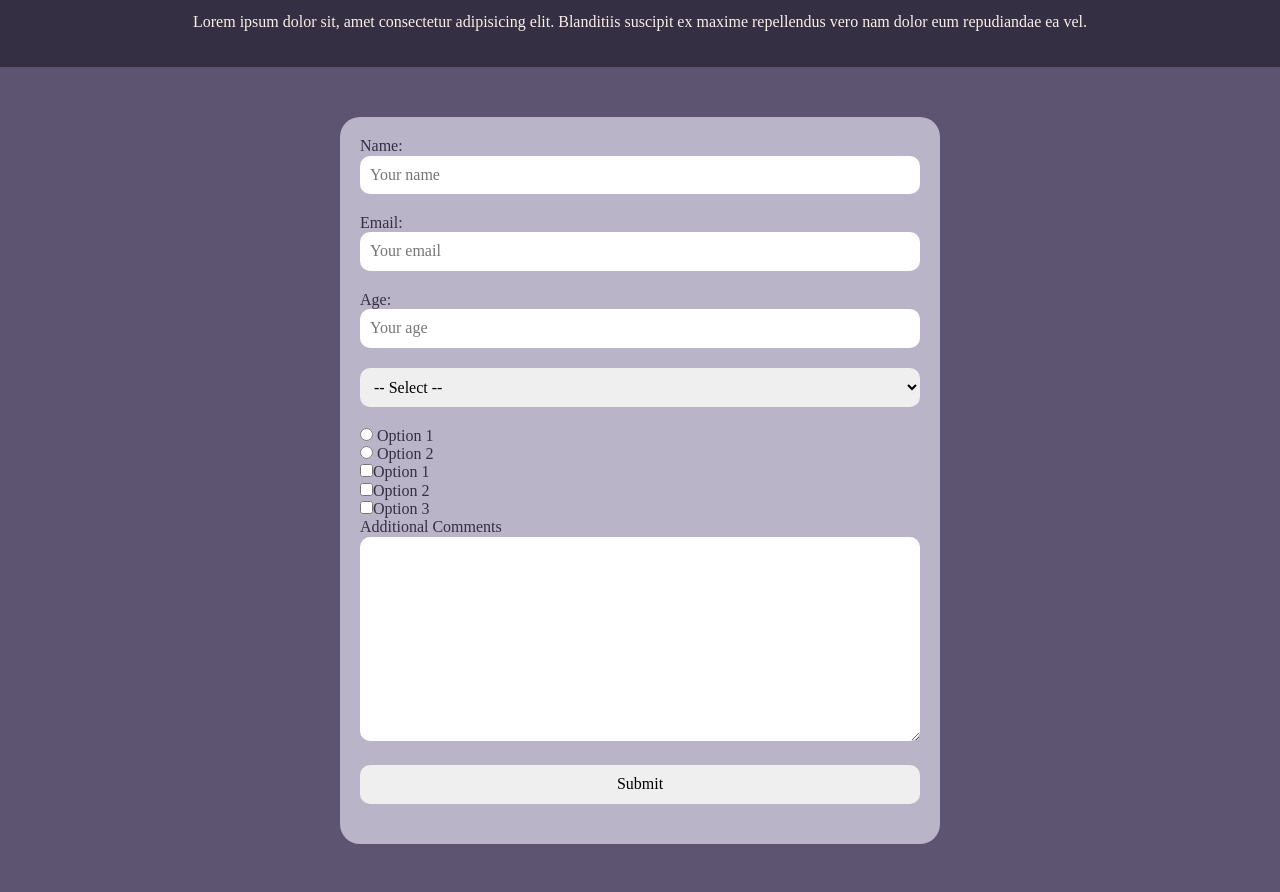
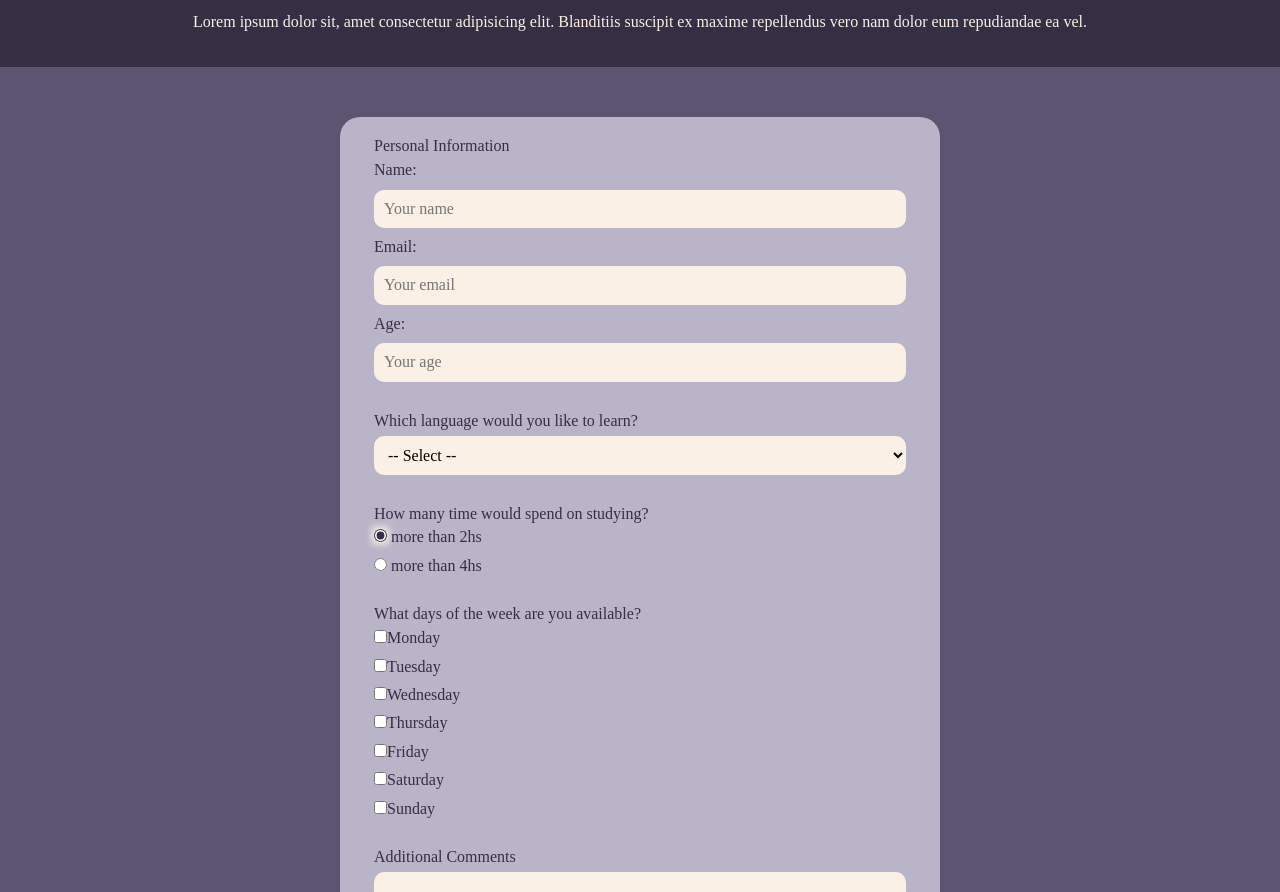
Before and after one commit to francoamori/survey_form, a plain HTML site: page index.html in a window 1280 px wide. Shown: the part 60-952 px from the top of the page. Drawn offline with nearby package versions, Linux system fonts and the light colour scheme.

Commit message:
Add some styles for submit, radio and checkbox inputs

```diff
--- a/index.html
+++ b/index.html
@@ -16,41 +16,74 @@
     </header>
 
     <form action="" id="survey-form">
+
+        <fieldset>
+            <legend>Personal Information</legend>
             <label for="name" id="name-label">Name: </label>
             <input placeholder="Your name" required type="text" id="name">
-
             <label for="email" id="email-label">Email: </label>
             <input placeholder="Your email" required pattern="[a-z0-9._%+-]+@[a-z0-9.-]+\.[a-z]{2,4}$" type="email" id="email">
             <label for="number" id="number-label">Age: </label>
             <input placeholder="Your age" type="number" name="" id="number" pattern="[0-9]\d{0,100}" min="0" max="100">
+        </fieldset>
 
-        <select name="" id="dropdown">
+        <fieldset>
+            <legend>Which language would you like to learn?</legend>
+
+            <select name="language" id="dropdown">
                 <option selected disabled value="">-- Select --</option>
-            <option value=""></option>
-            <option value=""></option>
+                <option value="">Java</option>
+                <option value="">Python</option>
+                <option value="">JavaScript</option>
+                <option value="">C++</option>
+                <option value="">C#</option>
             </select>
+        </fieldset>
+
+        <fieldset>
+            <legend>How many time would spend on studying?</legend>
 
             <div>
-            <label for=""><input type="radio" name="name-attribute" value="option-1"> Option 1</label>
+                <label for=""><input type="radio" name="name-attribute" value="2" checked> more than 2hs</label>
             </div>
             <div>
-            <label for=""><input type="radio" name="name-attribute" value="option-2"> Option 2</label>
+                <label for=""><input type="radio" name="name-attribute" value="4"> more than 4hs</label>
             </div>
+        </fieldset>
+
+        <fieldset>
+            <legend>What days of the week are you available?</legend>
 
             <div>
-            <label for=""><input type="checkbox" name="" value="option 1">Option 1</label>
+                <label for=""><input type="checkbox" name="" value="option 1">Monday</label>
             </div>
             <div>
-            <label for=""><input type="checkbox" name="" value="option 2">Option 2</label>
+                <label for=""><input type="checkbox" name="" value="option 2">Tuesday</label>
             </div>
             <div>
-            <label for=""><input type="checkbox" name="" value="option 3">Option 3</label>
+                <label for=""><input type="checkbox" name="" value="option 3">Wednesday</label>
             </div>
+            <div>
+                <label for=""><input type="checkbox" name="" value="option 3">Thursday</label>
+            </div>
+            <div>
+                <label for=""><input type="checkbox" name="" value="option 3">Friday</label>
+            </div>
+            <div>
+                <label for=""><input type="checkbox" name="" value="option 3">Saturday</label>
+            </div>
+            <div>
+                <label for=""><input type="checkbox" name="" value="option 3">Sunday</label>
+            </div>
+        </fieldset>
 
-        <label for="additional">Additional Comments</label>
+
+        <fieldset>
+            <legend>Additional Comments</legend>
             <textarea name="" id="additional" cols="30" rows="10"></textarea>
+        </fieldset>
 
-        <input id="submit" type="submit" value="Submit">
+        <input class="btn" id="submit" type="submit" value="Submit">
     </form>
 </body>
 </html>
--- a/styles/styles.css
+++ b/styles/styles.css
@@ -20,6 +20,19 @@ h1 {
     margin: 0;
 }
 
+.btn {
+    transition: background-color .2s ease-in;
+    cursor: pointer;
+
+    &:hover {
+        background-color: #352F44;
+        color: #FAF0E6;
+        border: 1px solid #FAF0E6;
+        box-shadow: 0 0 7px 2px #FAF0E6;
+    }
+}
+
+/*Header*/
 header {
     background-color: #352F44;
     text-align: center;
@@ -36,9 +49,13 @@ form {
     border-radius: 2rem;
 }
 
-/* label {
-    display: block;
-} */
+fieldset {
+    border: none;
+    margin-bottom: 2rem;
+    display: flex;
+    flex-direction: column;
+    gap:1rem;
+}
 
 input:not([type="radio"], [type="checkbox"]),
 select,
@@ -47,5 +64,13 @@ textarea {
     padding: 1rem;
     border-radius: 1rem;
     border: none;
-    margin-bottom: 2rem;
+    background-color: #FAF0E6;
 }
+
+input[type="radio"]:checked,
+input[type="checkbox"]:checked {
+    accent-color: #352F44;
+    border: none;
+    box-shadow: 0 0 7px 2px #FAF0E6;
+    background-color: #B9B4C7;
+}
```
Lines whose indentation alone changed are shown as unchanged.
